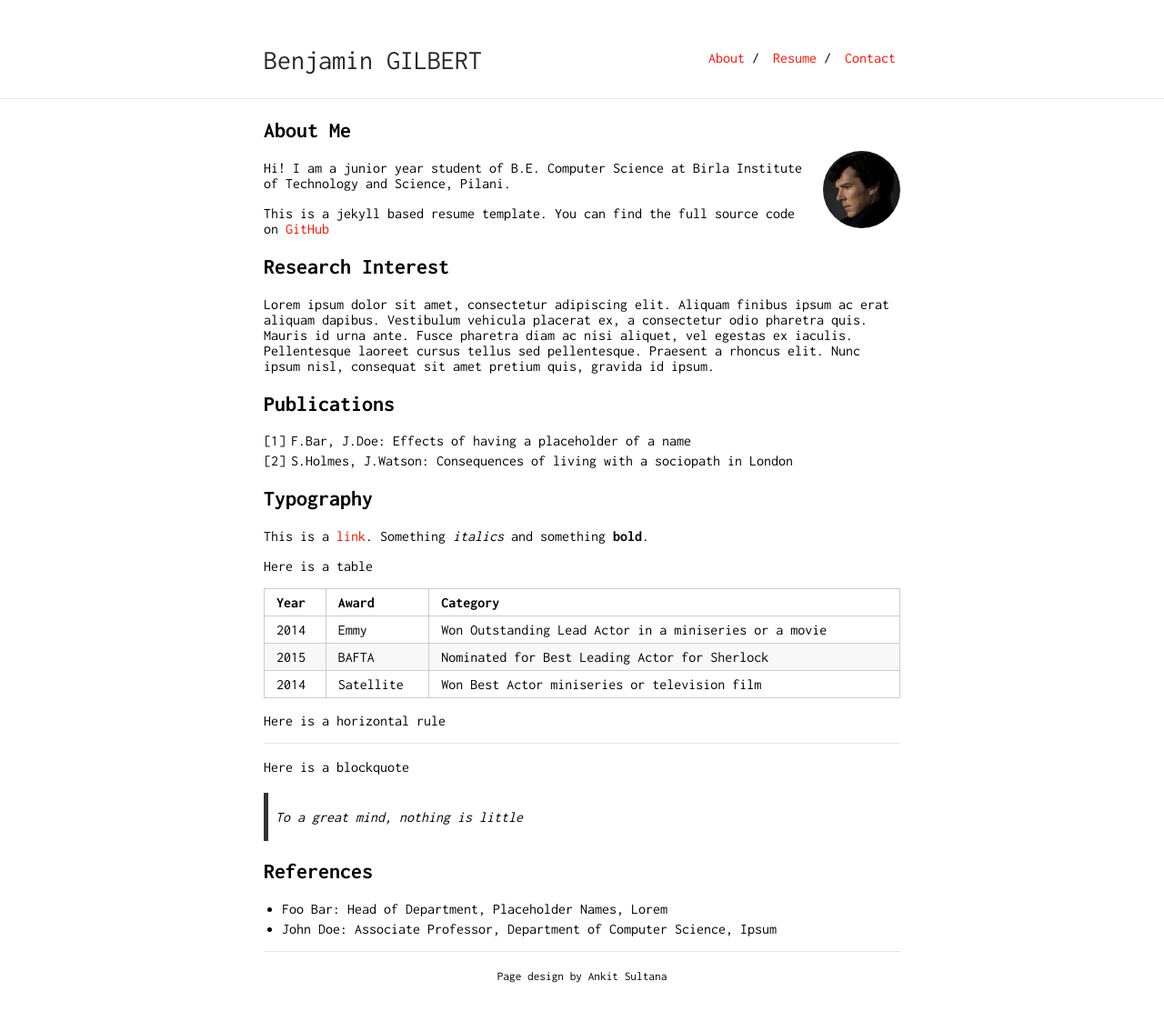
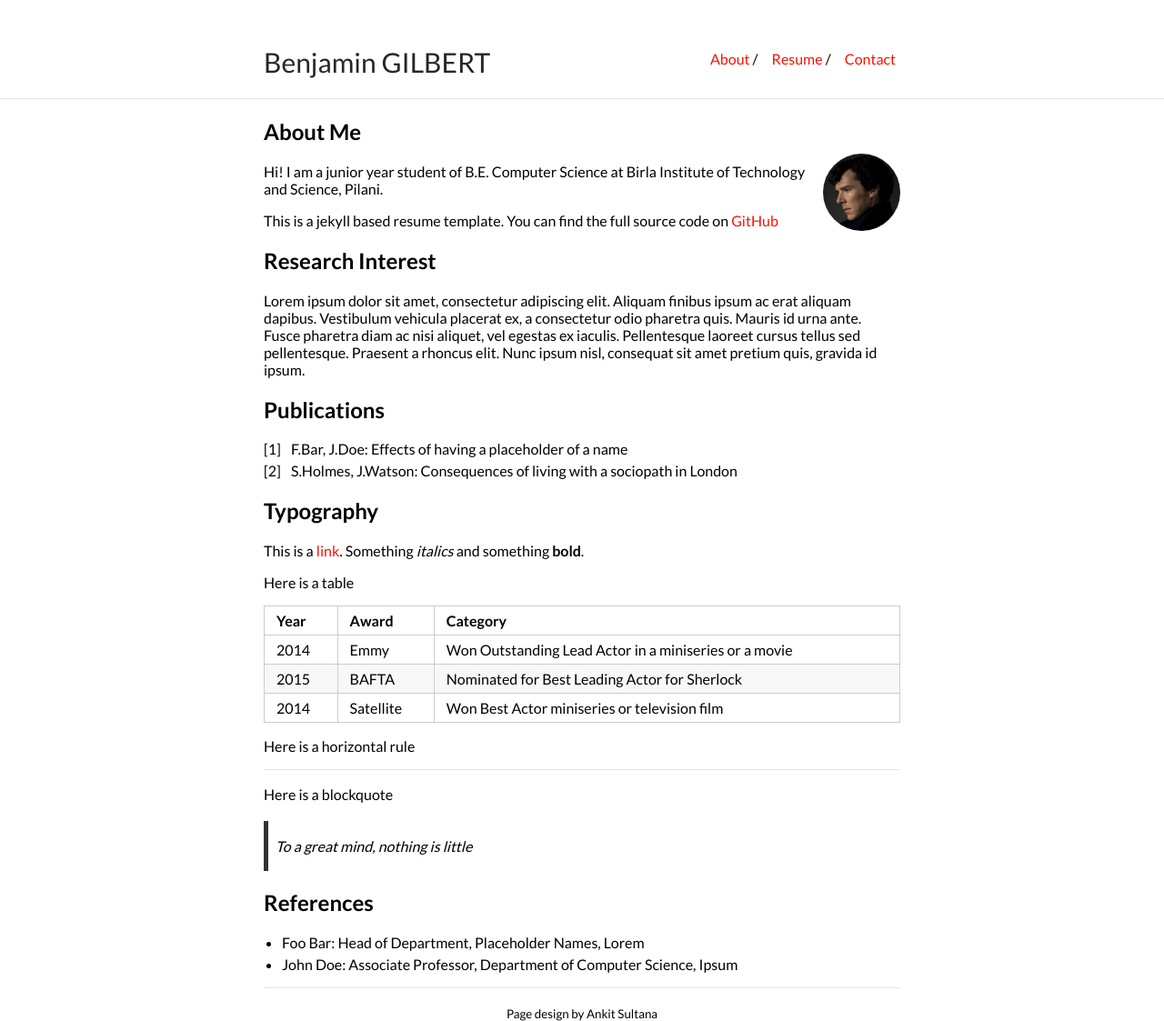
Before and after one commit to bglbrt/bglbrt.github.io, a Jekyll site: the page built from index.md, in a window 1280 px wide. Shown: the whole page at 91% size. Built offline with Jekyll 4.4.1, drawn with Linux system fonts in a browser that asks for light colours; our own code applies the rules of GitHub Pages for plain Markdown files; before the commit the page ends 1081 px from its top, so only the background shows below that.

Commit message:
Update font

```diff
--- a/_config.yml
+++ b/_config.yml
@@ -3,9 +3,6 @@
 baseurl: ""
 
 markdown: kramdown
-#ins_logo: "./bits-logo.png"
-
-tracking_id: #
 
 footer: yes
 footer_url: "https://github.com/ankitsultana"
--- a/_layouts/default.html
+++ b/_layouts/default.html
@@ -20,7 +20,7 @@
         {% assign url = site.url | append: site.baseurl | append: page.url %}
     {% endif %}
     <meta name="description" content="{{ desc }}">
-    <link href='https://fonts.googleapis.com/css?family=Inconsolata:400,700' rel='stylesheet' type='text/css'>
+    <link href='https://fonts.googleapis.com/css?family=Lato:400,700' rel='stylesheet' type='text/css'>
     <link rel="alternate" type="application/rss+xml" title="{{ site.title }} RSS" href="/feed.xml" />
     <link rel="stylesheet" href="{{ site.baseurl }}/css/main.css">
     {% if site.favicon %}
--- a/_sass/_style.scss
+++ b/_sass/_style.scss
@@ -11,7 +11,7 @@
 }
 body {
     margin: 0;
-    font-family: "Inconsolata";
+    font-family: "Lato";
     height: 100%;
 }
 a {
```
